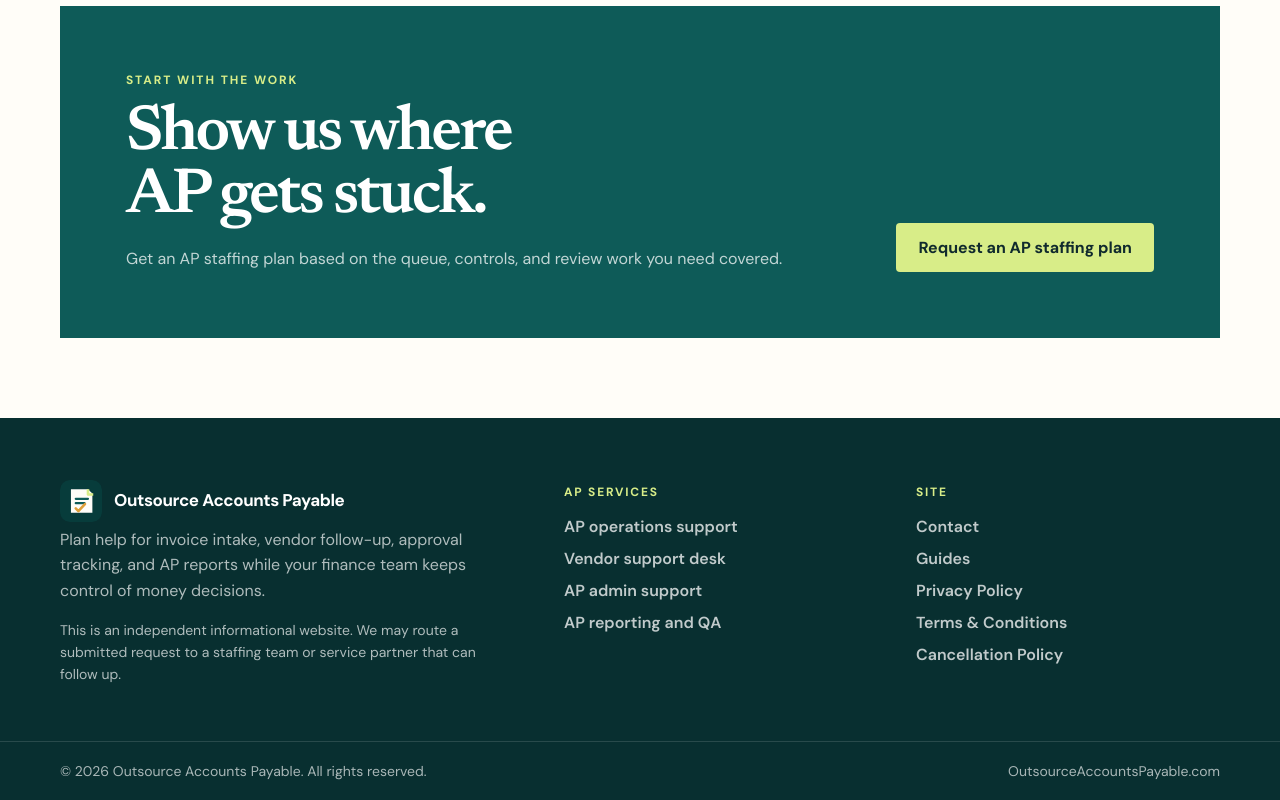
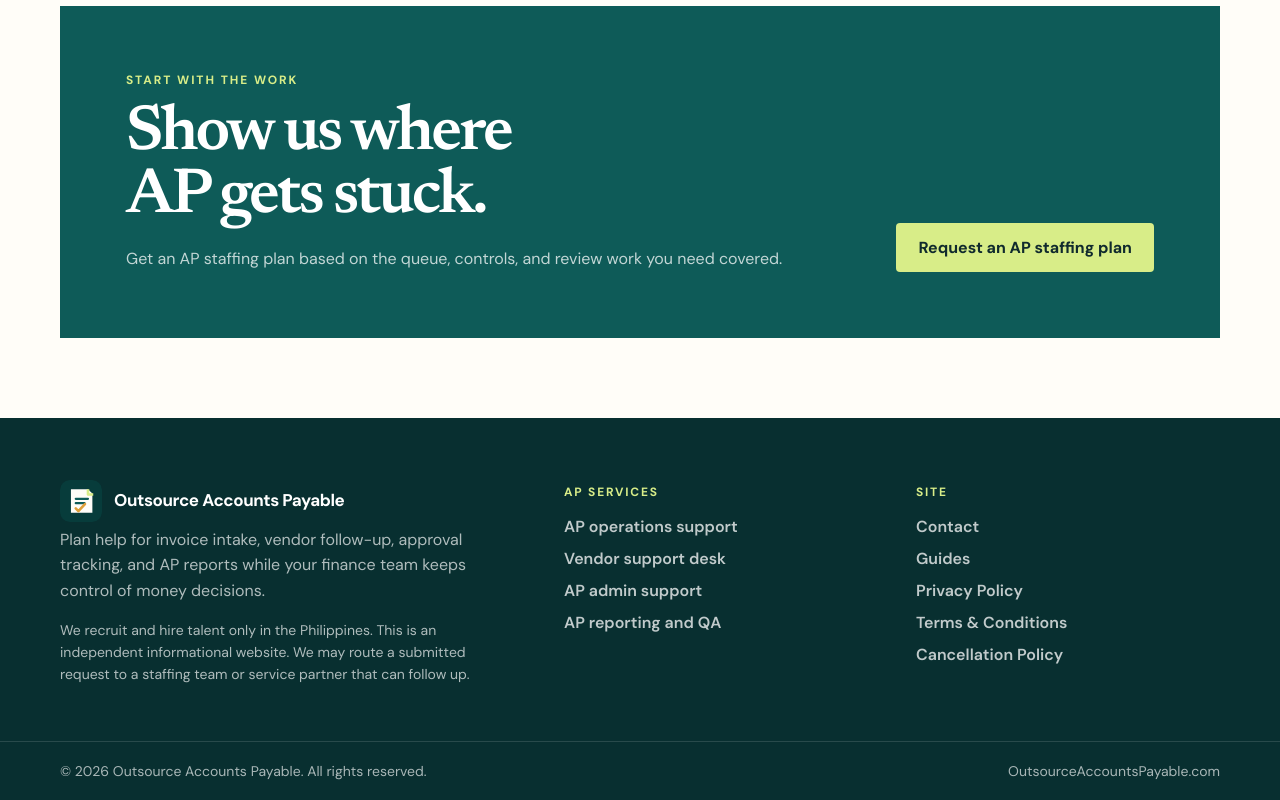
Before and after one commit to coolifystealthagents/outsourceaccountspayable, a Next.js app: page / in a window 1280 px wide. Shown: the part 3737-4537 px from the top of the page. Built offline with nearby package versions, Linux system fonts and the light colour scheme.

Commit message:
Enforce Philippines-only staffing

```diff
--- a/app/components.tsx
+++ b/app/components.tsx
@@ -47,7 +47,7 @@ export function Footer() {
         <div className="footer-brand">
           <a className="footer-logo" href="/" aria-label={`${site.brand || domain} home`}><LogoMark /></a>
           <p>Plan help for invoice intake, vendor follow-up, approval tracking, and AP reports while your finance team keeps control of money decisions.</p>
-          <p className="footer-note">This is an independent informational website. We may route a submitted request to a staffing team or service partner that can follow up.</p>
+          <p className="footer-note">We recruit and hire talent only in the Philippines. This is an independent informational website. We may route a submitted request to a staffing team or service partner that can follow up.</p>
         </div>
         <div>
           <h3>AP services</h3>
```
